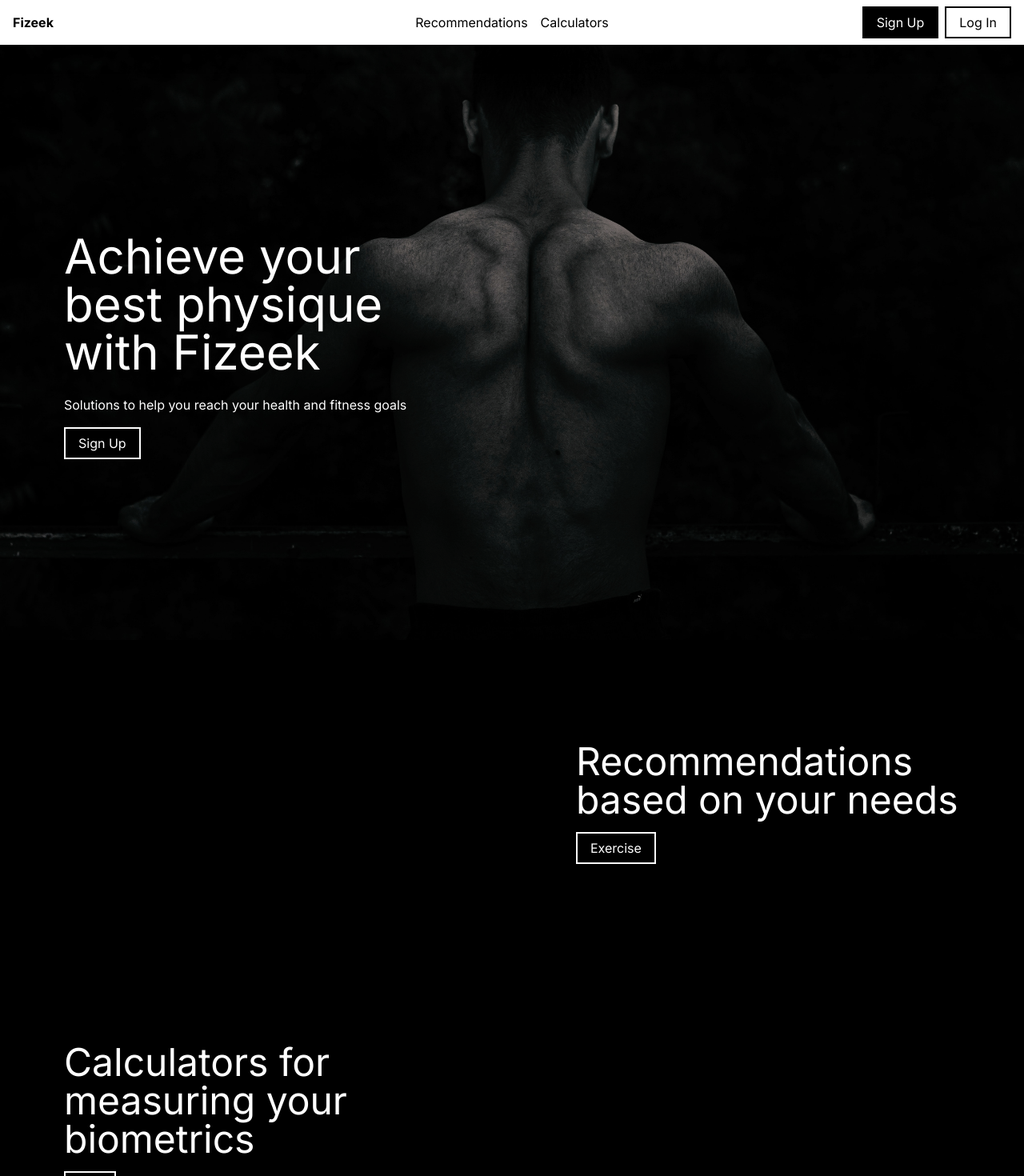
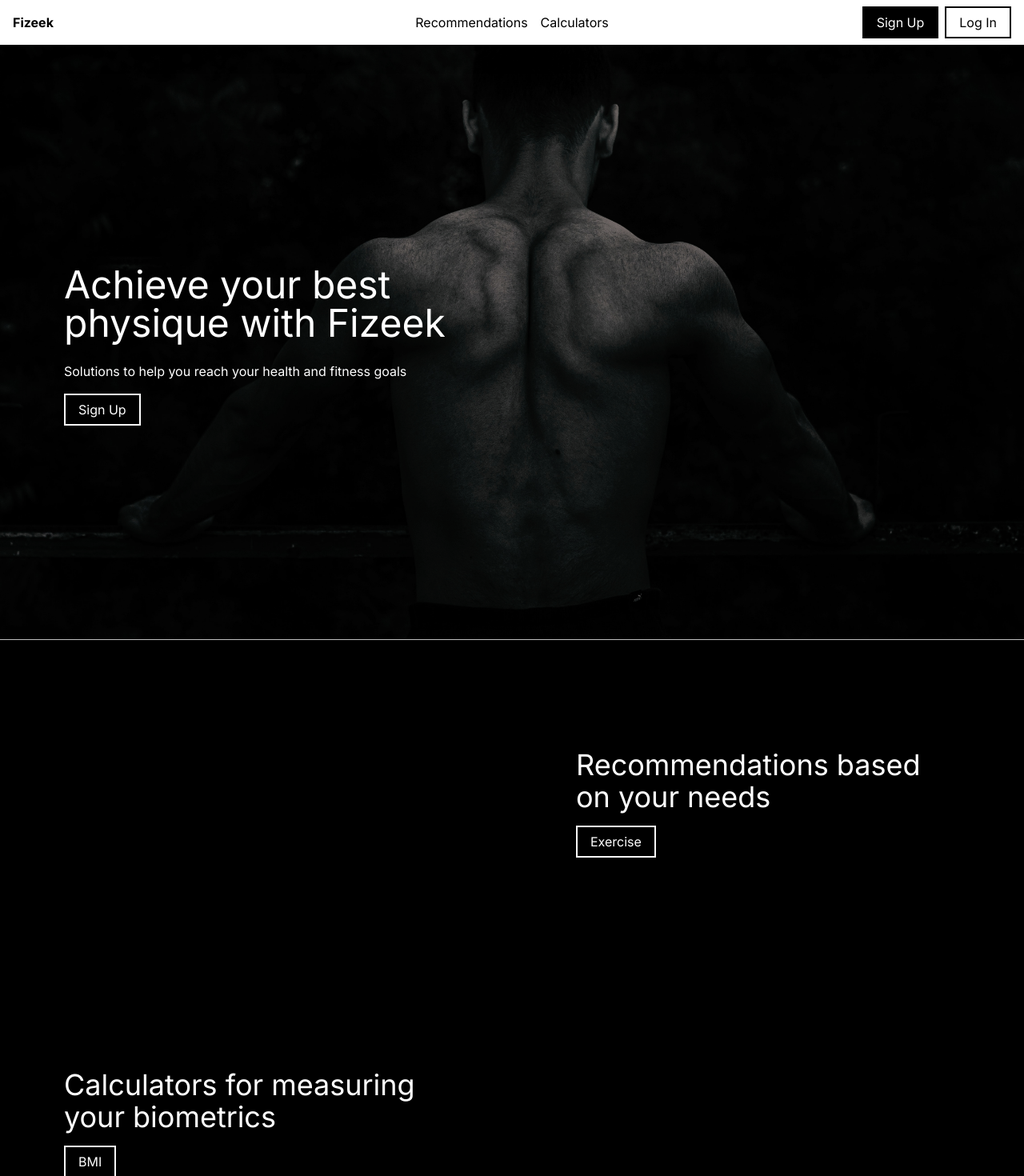
Before and after one commit to hoalex21/Fizeek, a Next.js app: page / in a window 1280 px wide. Shown: the top 1470 px of the page at 80% size. Built offline with nearby package versions, Linux system fonts and the light colour scheme; no server answers.

Commit message:
decrease homepage font by 1 size, remove flex from nav on smaller screens

```diff
--- a/app/page.tsx
+++ b/app/page.tsx
@@ -18,6 +18,7 @@ export default function Home() {
           alt="A bodybuilder performing a back pose."
           fill={true}
           style={{objectFit: "cover"}}
+          className='border-b border-white'
         />
       </div>
 
@@ -25,7 +26,7 @@ export default function Home() {
         <div className='h-[calc(100vh-56px)] grid grid-cols-2'>
           <div className='flex items-center lg:col-span-1 col-span-2 gap-1'>
             <div className='sm:px-20'>
-              <p className='text-6xl'>Achieve your best physique with Fizeek</p> <br></br>
+              <p className='text-5xl'>Achieve your best physique with Fizeek</p> <br></br>
               <p>Solutions to help you reach your health and fitness goals</p> <br></br>
               {
                 status === "unauthenticated" ?
@@ -41,7 +42,7 @@ export default function Home() {
             <div className='lg:col-span-1 lg:block hidden'></div>
             <div className='flex items-center lg:col-span-1 col-span-2'>
               <div className='sm:px-20 break-words'>
-                <p className='text-5xl'>Recommendations based on your needs</p> <br></br>
+                <p className='text-4xl'>Recommendations based on your needs</p> <br></br>
                 <Link className="bg-black p-1 border-2 border-white text-white px-4 py-2 mr-2" href="/recommendation/exercise">Exercise</Link>
               </div>
             </div>
@@ -52,7 +53,7 @@ export default function Home() {
           <div className='h-full grid grid-cols-2'>
             <div className='flex items-center lg:col-span-1 col-span-2 gap-1'>
               <div className='sm:px-20'>
-                <p className='text-5xl'>Calculators for measuring your biometrics</p> <br></br>
+                <p className='text-4xl'>Calculators for measuring your biometrics</p> <br></br>
                 <Link className="bg-black p-1 border-2 border-white text-white px-4 py-2 mr-2" href="/calculator/bmi">BMI</Link>
               </div>
             </div>
--- a/app/ui/navbar.tsx
+++ b/app/ui/navbar.tsx
@@ -20,7 +20,7 @@ export default function NavBar() {
     }
 
     return (
-        <nav className="max-w-full shadow-xl md:flex justify-center bg-white">
+        <nav className="w-screen shadow-xl md:flex justify-center bg-white">
             <div className="container md:grid md:grid-cols-3">
                 <div className="md:px-4 px-2 py-4">
                     <Link href="/" className="font-bold">Fizeek</Link>
```
